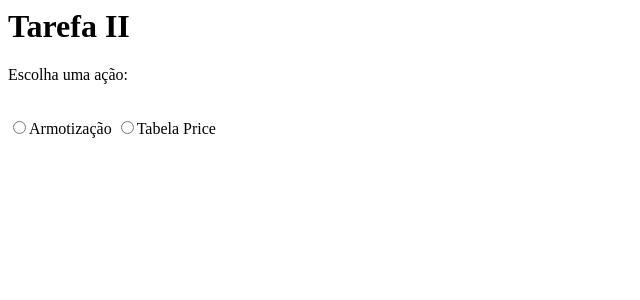
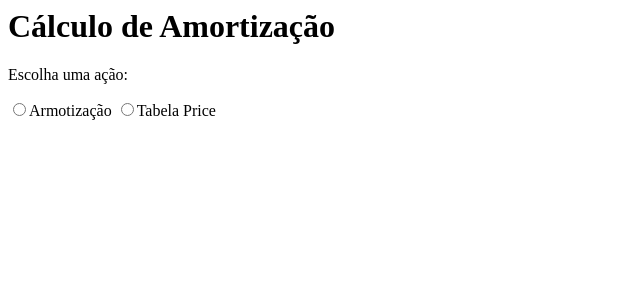
Before and after one commit to thayllaa/Revisao_TarefaCalculo, an Angular app: page / in a window 1280 px wide. Shown: the top 300 px of the page, without its empty margins (0-640 px from the left). Built offline with nearby package versions, Linux system fonts and the light colour scheme.

Commit message:
2 files modified

```diff
--- a/src/app/app.component.html
+++ b/src/app/app.component.html
@@ -1,5 +1,5 @@
 <hello name="{{ name }}"></hello>
-<p> Escolha uma ação: </p><br>
+<p> Escolha uma ação: </p>
 
 <input type="radio" [(ngModel)]="option" [value]="1"/>Armotização
 <input type="radio" [(ngModel)]="option" [value]="2"/>Tabela Price
--- a/src/app/app.component.ts
+++ b/src/app/app.component.ts
@@ -7,5 +7,5 @@ import { Component } from '@angular/core';
 })
 export class AppComponent {
   option = 0;
-  name = 'Tarefa II';
+  name = 'Cálculo de Amortização';
 }
```
